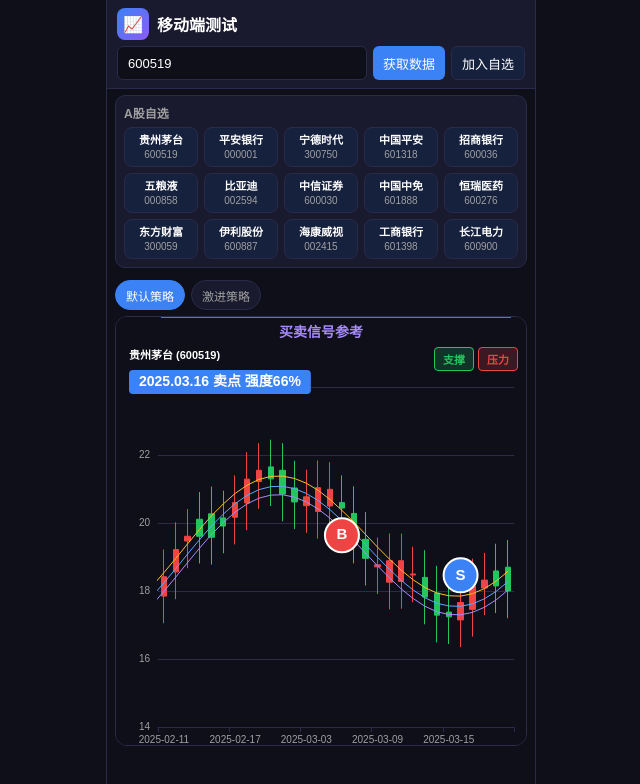
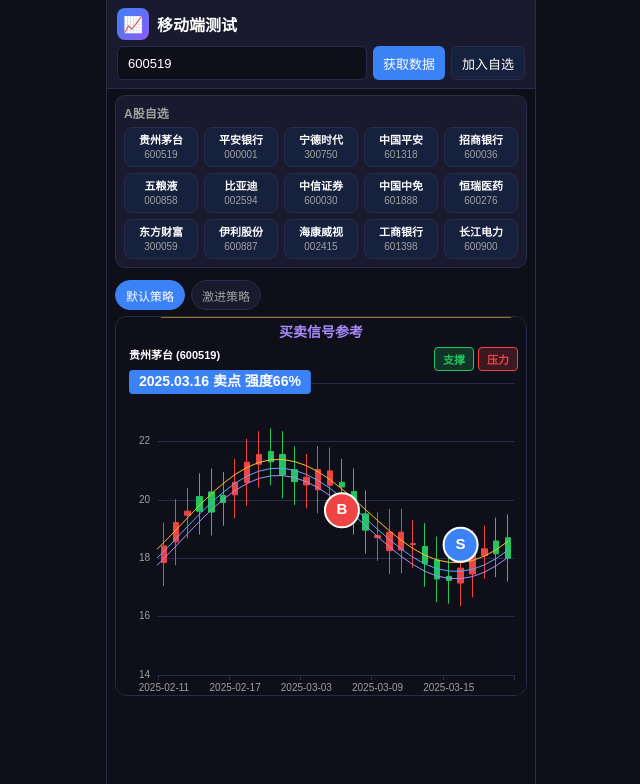
Before and after one commit to stoneZ008/TradeReview, a React (Create React App) app in the folder frontend/: page /mobile-test in a window 1280 px wide. Shown: the top 784 px of the page, without its empty margins (319-959 px from the left). Built offline with nearby package versions, Linux system fonts and the light colour scheme; the HTML template or start-up script is replaced by a standard one.

Commit message:
移动端调整高度

```diff
--- a/frontend/src/App.js
+++ b/frontend/src/App.js
@@ -89,7 +89,6 @@ function HomePage() {
   const [backtestResult, setBacktestResult] = useState(null);
   const [watchlist, setWatchlist] = useState([]);
   const [rsiPeriod, setRsiPeriod] = useState(14);
-  const chartSectionRef = useRef(null);
   const userMenuRef = useRef(null);
 
   React.useEffect(() => {
@@ -127,9 +126,6 @@ function HomePage() {
     setSymbol(stock.code);
     setInputSymbol(stock.code);
     fetchDataForCode(stock.code);
-    if (isMobileView()) {
-      chartSectionRef.current?.scrollIntoView({ behavior: 'smooth', block: 'start' });
-    }
   };
 
   const handleStockSelectFromDao = (code) => {
@@ -455,7 +451,7 @@ function HomePage() {
         <div className="main-content">
           <Watchlist watchlist={watchlist} onSelect={selectWatchStock} onRemove={handleRemoveFromWatchlist} />
 
-          <div className="chart-section" ref={chartSectionRef}>
+          <div className="chart-section">
             <div className="chart-tabs">
               <button className={`tab ${activeChart === 'kline' ? 'active' : ''}`} onClick={() => handleChartChange('kline')}>
                 默认策略
--- a/frontend/src/components/KlineChart.js
+++ b/frontend/src/components/KlineChart.js
@@ -357,7 +357,7 @@ export default function KlineChart({ stockData, symbol, titleSuffix = '', showLa
           title: [{ textStyle: { fontSize: 14 } }, { textStyle: { fontSize: 11 } }],
           legend: { show: false },
           grid: [
-            { left: 42, right: 12, top: signalTag ? 70 : 50, height: 340 },
+            { left: 42, right: 12, top: signalTag ? 66 : 48, height: 292 },
             { left: 42, right: 12, top: 0, height: 0 },
             { left: 42, right: 12, top: 0, height: 0 },
           ],
--- a/frontend/src/index.css
+++ b/frontend/src/index.css
@@ -1915,8 +1915,8 @@ body {
 
 .mobile-test-page .chart-container {
   flex: none;
-  height: 430px;
-  min-height: 430px;
+  height: 380px;
+  min-height: 380px;
   padding: 0;
   border: 1px solid var(--border);
   border-radius: 12px;
```
